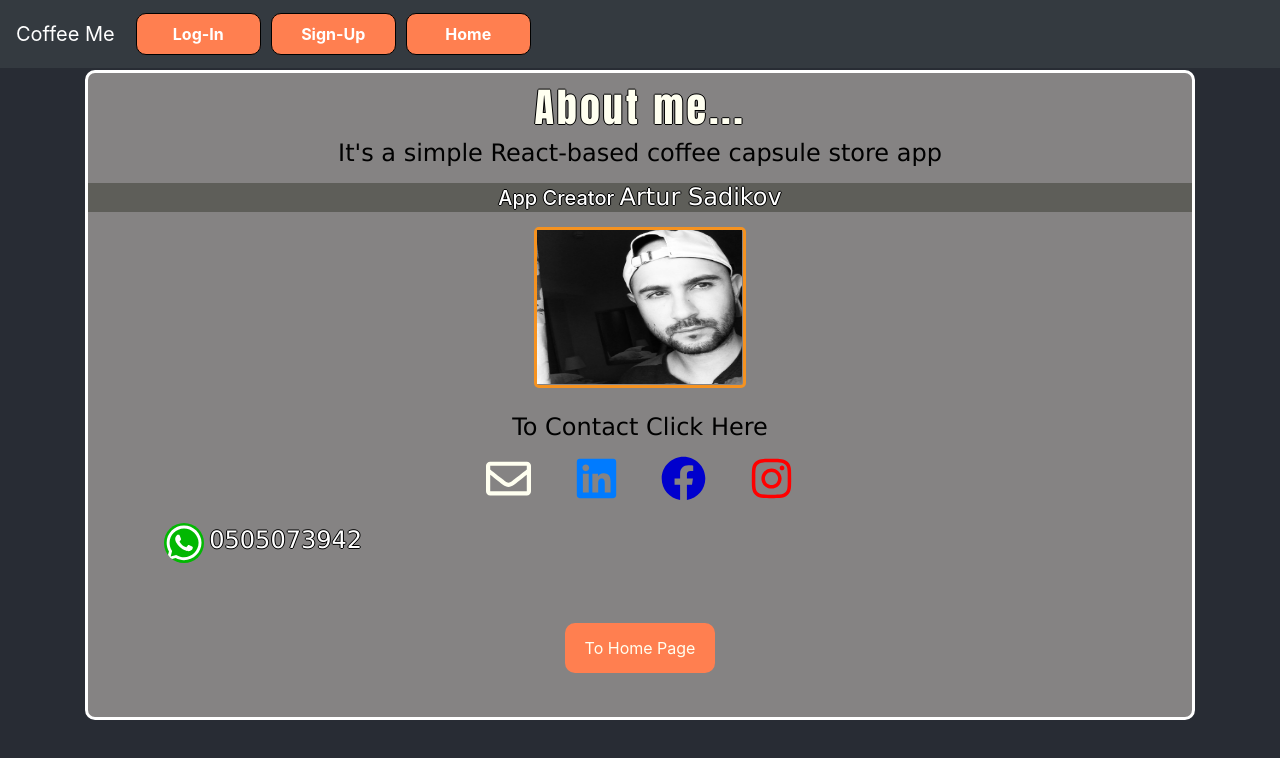
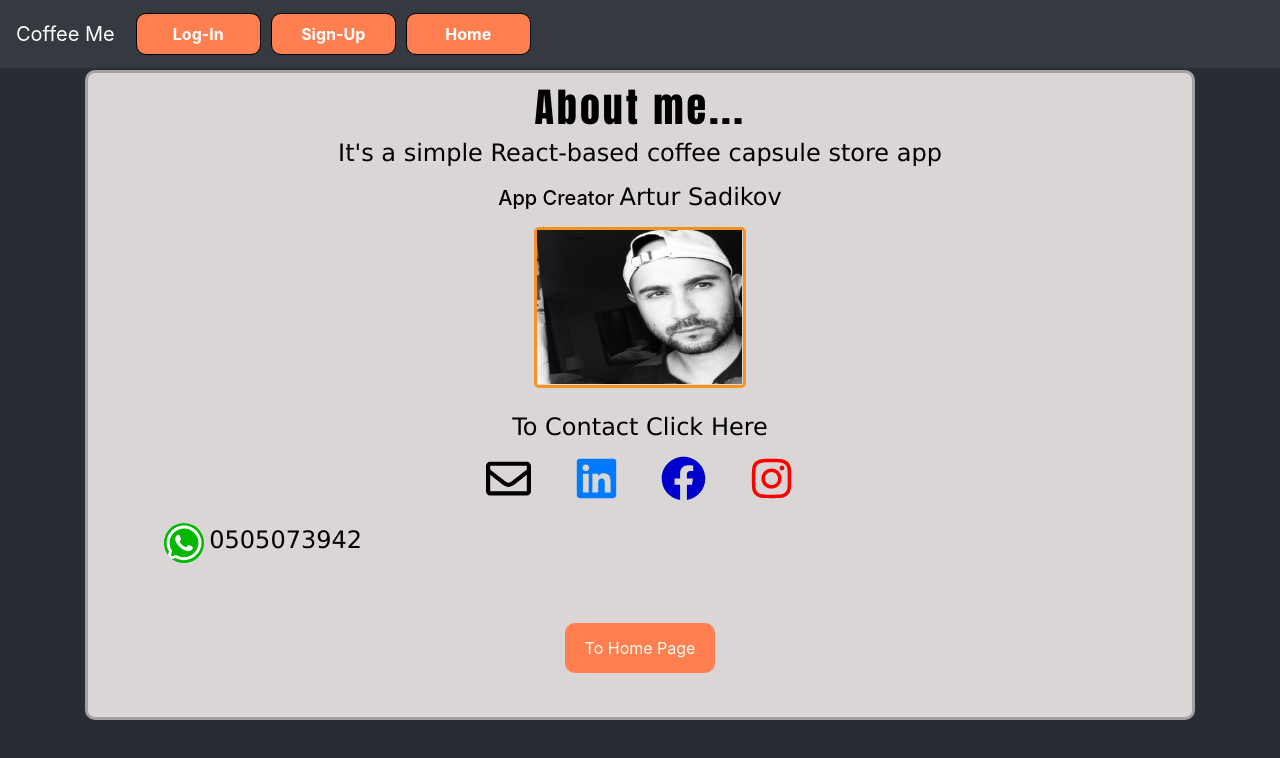
Before and after one commit to Artursadikov/Coffee-Me-reactJs-Firebase-Proj, a React (Create React App) app: page /about in a window 1280 px wide. Shown: the top 758 px of the page. Built offline with nearby package versions, Linux system fonts and the light colour scheme; no server answers.

Commit message:
about update

```diff
--- a/src/components/About.css
+++ b/src/components/About.css
@@ -1,12 +1,12 @@
 .aboutbox {
     width: auto;
     height: 650px;
-    border: 3px white solid;
+    border: 3px rgb(165, 161, 161) solid;
     border-radius: 10px;
-    color: ivory;
+    color: black;
     margin-left: auto;
     margin-right: auto;
-    background-color: rgb(133, 131, 131);
+    background-color: rgb(219, 214, 214);
 
 }
 
@@ -14,8 +14,7 @@
     text-align: center;
     margin-top: 10px;
     letter-spacing: 3px;
-    color: ivory;
-    text-shadow: -1px 0 black, 0 1px black, 1px 0 black, 0 -1px black;
+    color: black;
     font-family: Impact, Charcoal, sans-serif;
 }
 
@@ -35,10 +34,8 @@
     margin-top: 15px;
     margin-bottom: 0;
     font-size: 20px;
-    text-shadow: -1px 0 black, 0 1px black, 1px 0 black, 0 -1px black;
-    color: rgb(255, 255, 255);
+    color: black;
     padding-bottom: 0;
-    background-color: rgb(94, 94, 89);
 }
 
 .app-description {
@@ -76,16 +73,17 @@
     margin-top: 50px;
     width: 350px;
     height: 100px;
-    color: white;
+    color: black;
     justify-content: center;
     text-align: center;
-    text-shadow: -1px 0 black, 0 1px black, 1px 0 black, 0 -1px black;
+
 }
 
 .numphone {
     font-family: 'Bangers', cursive;
     font-size: 10px;
     text-align: center;
+    color: black;
 }
 
 .icon {
@@ -108,7 +106,7 @@
 }
 
 .email {
-    color: ivory;
+    color: black;
 }
 
 .facebook {
--- a/src/components/About.js
+++ b/src/components/About.js
@@ -23,7 +23,7 @@ export default class About extends Component {
                     <h1 className="about-header">About me...</h1>
                     <h4 className="app-description">It's a simple React-based coffee capsule store app</h4>
                     <h6 className="creator">App Creator  <span className="craetorName"> Artur Sadikov</span></h6>
-                    <div className="img-box">
+                     <div className="img-box">
                         <img alt="Artur sadikov img" className="image" src={artIMG}
                             width="205" height="154.5"></img>
                     </div>
```
